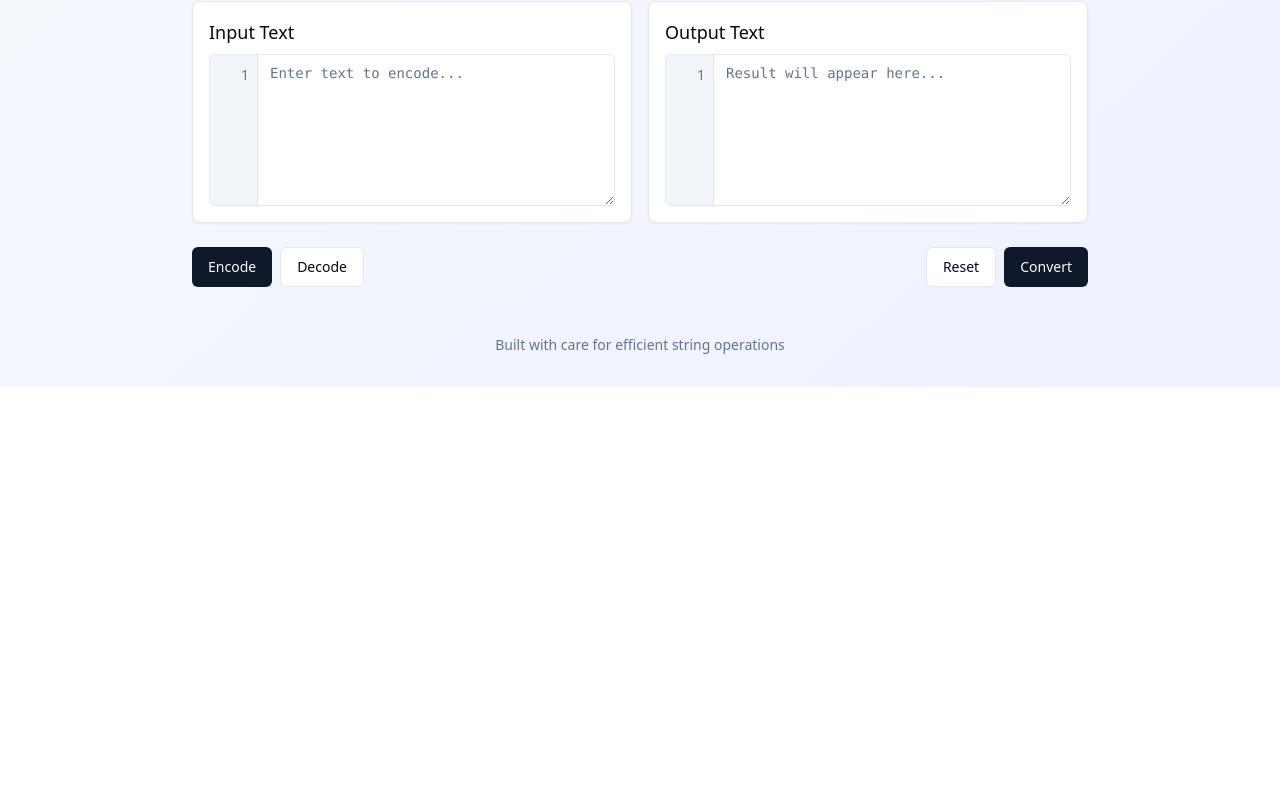
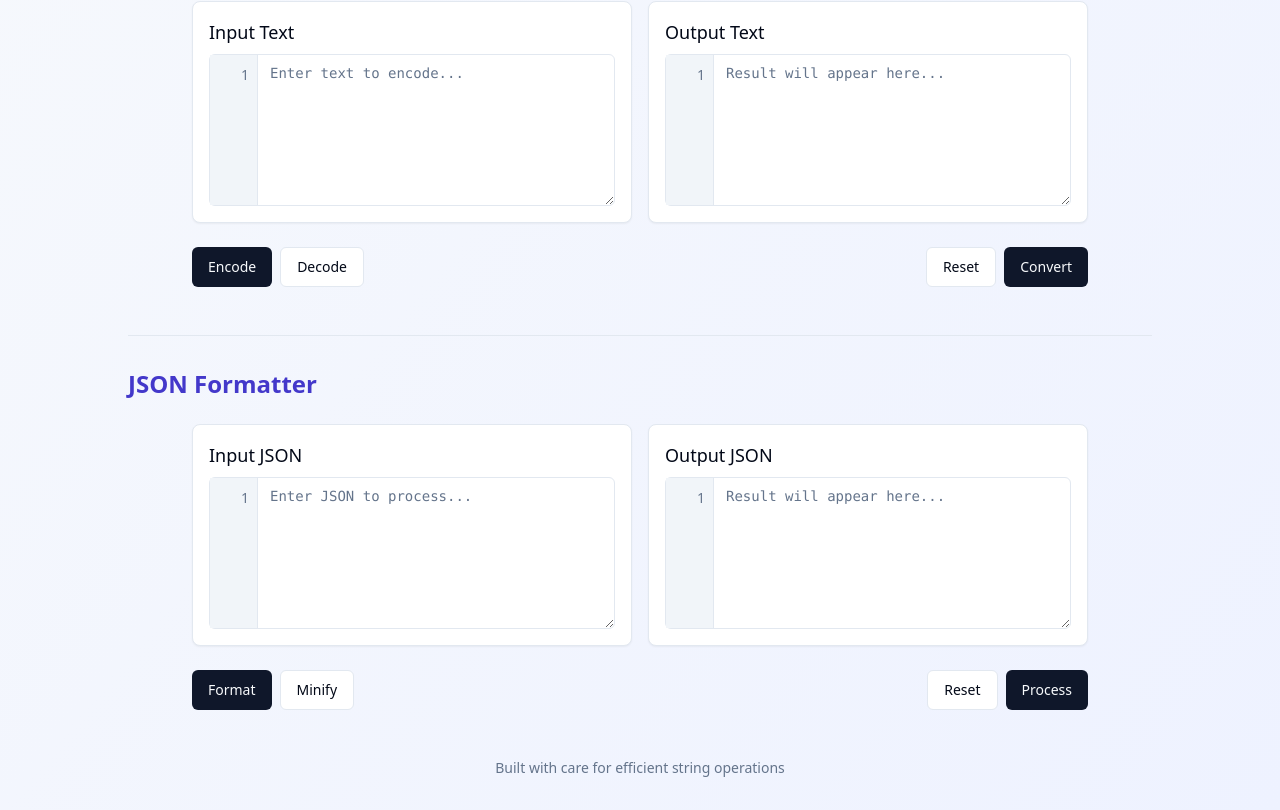
Before and after one commit to vmoustakakis/string-similarity-scrutinizer, a React (Vite) app: page / in a window 1280 px wide. Shown: the part 794-1604 px from the top of the page. Before the commit the page ends 1181 px from the top, so only its background shows below. Built offline with nearby package versions, Linux system fonts and the light colour scheme.

Commit message:
Add JSON formatting/minification
Added a new section to the string tools page for formatting and minifying JSON strings.

```diff
--- /dev/null
+++ b/src/components/JSONFormatter.tsx
@@ -0,0 +1,87 @@
+
+import React, { useState } from 'react';
+import { Card } from '@/components/ui/card';
+import { Textarea } from '@/components/ui/textarea';
+import { Button } from '@/components/ui/button';
+
+export function JSONFormatter() {
+  const [inputText, setInputText] = useState('');
+  const [outputText, setOutputText] = useState('');
+  const [mode, setMode] = useState<'format' | 'minify'>('format');
+
+  const handleProcess = () => {
+    try {
+      // Parse the JSON first to validate it
+      const jsonObject = JSON.parse(inputText);
+
+      if (mode === 'format') {
+        // Format with 2 spaces indentation
+        setOutputText(JSON.stringify(jsonObject, null, 2));
+      } else {
+        // Minify by removing all whitespace
+        setOutputText(JSON.stringify(jsonObject));
+      }
+    } catch (error) {
+      setOutputText(`Error: ${error instanceof Error ? error.message : 'Invalid JSON'}`);
+    }
+  };
+
+  const handleReset = () => {
+    setInputText('');
+    setOutputText('');
+  };
+
+  return (
+    <div className="flex flex-col space-y-6 w-full max-w-4xl mx-auto">
+      <div className="grid grid-cols-1 md:grid-cols-2 gap-4">
+        <Card className="p-4">
+          <h2 className="text-lg font-medium mb-2">Input JSON</h2>
+          <Textarea
+            placeholder="Enter JSON to process..."
+            value={inputText}
+            onChange={(e) => setInputText(e.target.value)}
+            className="min-h-[150px] font-mono"
+            showLineNumbers={true}
+          />
+        </Card>
+
+        <Card className="p-4">
+          <h2 className="text-lg font-medium mb-2">Output JSON</h2>
+          <Textarea
+            placeholder="Result will appear here..."
+            value={outputText}
+            readOnly
+            className="min-h-[150px] font-mono"
+            showLineNumbers={true}
+          />
+        </Card>
+      </div>
+
+      <div className="flex justify-between">
+        <div className="space-x-2">
+          <Button
+            variant={mode === 'format' ? 'default' : 'outline'}
+            onClick={() => setMode('format')}
+          >
+            Format
+          </Button>
+          <Button
+            variant={mode === 'minify' ? 'default' : 'outline'}
+            onClick={() => setMode('minify')}
+          >
+            Minify
+          </Button>
+        </div>
+
+        <div className="space-x-2">
+          <Button variant="outline" onClick={handleReset}>
+            Reset
+          </Button>
+          <Button onClick={handleProcess}>
+            Process
+          </Button>
+        </div>
+      </div>
+    </div>
+  );
+}
--- a/src/pages/Index.tsx
+++ b/src/pages/Index.tsx
@@ -1,6 +1,7 @@
 
 import { StringComparison } from "@/components/StringComparison";
 import { URLConverter } from "@/components/URLConverter";
+import { JSONFormatter } from "@/components/JSONFormatter";
 import { Separator } from "@/components/ui/separator";
 
 const Index = () => {
@@ -9,7 +10,7 @@ const Index = () => {
       <header className="mb-8 text-center">
         <h1 className="text-3xl font-bold text-indigo-800 mb-2">String Tools</h1>
         <p className="text-slate-600 max-w-md mx-auto">
-          Compare strings and convert URL encodings all in one place
+          Compare strings, convert URLs, and format JSON all in one place
         </p>
       </header>
 
@@ -21,9 +22,16 @@ const Index = () => {
 
         <Separator className="my-8" />
 
-        <section>
+        <section className="mb-12">
           <h2 className="text-2xl font-semibold text-indigo-700 mb-6">URL Encoding/Decoding</h2>
           <URLConverter />
+        </section>
+
+        <Separator className="my-8" />
+
+        <section>
+          <h2 className="text-2xl font-semibold text-indigo-700 mb-6">JSON Formatter</h2>
+          <JSONFormatter />
         </section>
       </main>
 
```
